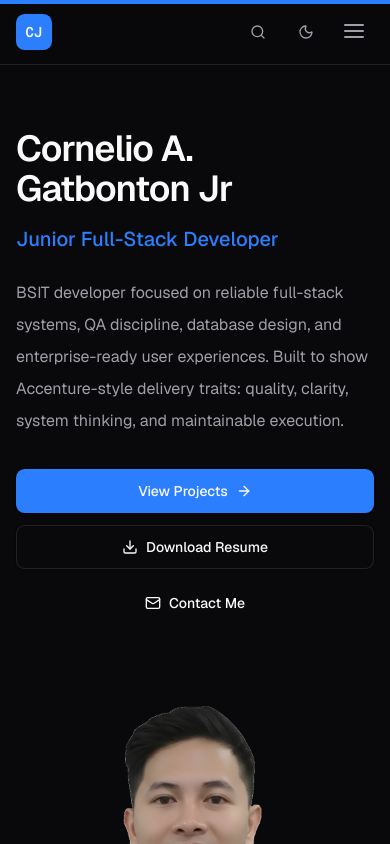
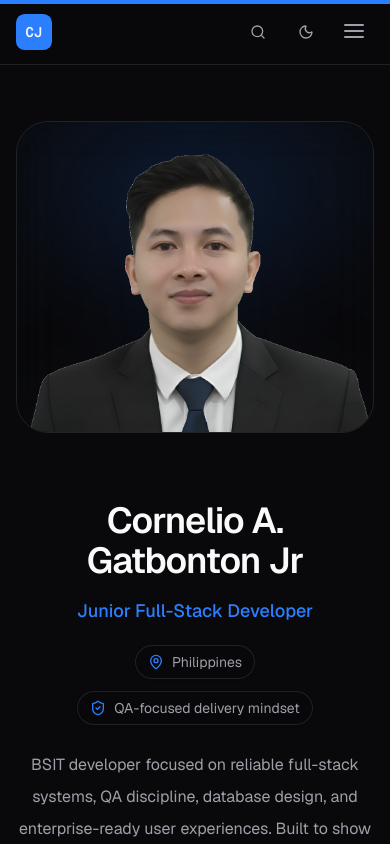
Before and after one commit to Jay-Scripts/CODEX-CRASH-COURSE, a Next.js app: page / in a window 390 px wide. Shown: the top 844 px of the page. Built offline with nearby package versions, Linux system fonts and the light colour scheme.

Commit message:
Landing page section responsive

```diff
--- a/components/sections/home/hero-section.tsx
+++ b/components/sections/home/hero-section.tsx
@@ -1,64 +1,143 @@
-import { ArrowRight, Download, Mail, ShieldCheck } from "lucide-react";
+"use client";
+
+import { ArrowRight, Download, Mail, MapPin, ShieldCheck } from "lucide-react";
+import { motion } from "framer-motion";
 import Image from "next/image";
 import Link from "next/link";
 import { profile } from "@/constants/portfolio.constants";
 import { Badge } from "@/components/ui/badge";
 import { Button } from "@/components/ui/button";
 
+const smoothEase = [0.22, 1, 0.36, 1] as const;
+
+const heroContentVariants = {
+  hidden: {},
+  visible: {
+    transition: {
+      staggerChildren: 0.12,
+      delayChildren: 0.08,
+    },
+  },
+};
+
+const heroItemVariants = {
+  hidden: {
+    opacity: 0,
+    y: 24,
+  },
+  visible: {
+    opacity: 1,
+    y: 0,
+    transition: {
+      duration: 0.6,
+      ease: smoothEase,
+    },
+  },
+};
+
 /**
- * Displays the recruiter-facing hero section with primary calls to action.
+ * Displays the recruiter-facing hero section with responsive layout, portrait framing, and primary calls to action.
  */
 export const HeroSection = () => (
-  <section
+  <motion.section
+    animate="visible"
     className="relative overflow-hidden border-b border-border bg-background"
     id="top"
+    initial="hidden"
+    variants={heroContentVariants}
   >
-    <div className="absolute inset-x-0 top-0 -z-10 h-96 bg-[radial-gradient(circle_at_top,_color-mix(in_oklab,_var(--primary)_22%,_transparent),_transparent_55%)]" />
-    <div className="mx-auto grid min-h-[calc(100vh-4rem)] w-full max-w-7xl items-center gap-12 px-4 py-16 sm:px-6 lg:grid-cols-[1.1fr_0.9fr] lg:px-8">
-      <div className="max-w-3xl">
-        <h1 className="text-4xl font-semibold tracking-tight text-foreground sm:text-6xl lg:text-7xl">
+    <div className="absolute inset-x-0 top-0 -z-10 h-[28rem] bg-[radial-gradient(circle_at_top,_color-mix(in_oklab,_var(--primary)_26%,_transparent),_transparent_58%)] sm:h-[34rem]" />
+    <div className="absolute right-[-12%] top-24 -z-10 hidden size-72 rounded-full bg-primary/12 blur-3xl dark:block lg:block" />
+    <div className="absolute left-[-10%] top-16 -z-10 hidden size-56 rounded-full bg-primary/10 blur-3xl sm:block" />
+    <div className="mx-auto grid min-h-[calc(100vh-4rem)] w-full max-w-7xl items-center gap-12 px-4 py-14 sm:px-6 sm:py-20 lg:grid-cols-[1.02fr_0.98fr] lg:gap-16 lg:px-8 lg:py-24">
+      <motion.div
+        className="order-2 max-w-3xl text-center lg:order-1 lg:text-left"
+        variants={heroContentVariants}
+      >
+        <motion.h1
+          className="mt-5 text-balance text-4xl font-semibold tracking-tight text-foreground sm:text-5xl lg:text-6xl xl:text-7xl"
+          variants={heroItemVariants}
+        >
           {profile.name}
-        </h1>
-        <p className="mt-4 text-xl font-medium text-primary sm:text-2xl">
+        </motion.h1>
+        <motion.p
+          className="mt-4 text-lg font-medium text-primary sm:text-2xl"
+          variants={heroItemVariants}
+        >
           {profile.role}
-        </p>
-        <p className="mt-6 max-w-2xl text-base leading-8 text-muted-foreground sm:text-lg">
-          {profile.summary} Built to show Accenture-style delivery traits:
+        </motion.p>
+        <motion.div
+          className="mt-5 flex flex-wrap items-center justify-center gap-3 text-sm text-muted-foreground lg:justify-start"
+          variants={heroItemVariants}
+        >
+          <span className="inline-flex items-center gap-2 rounded-full border border-border/70 bg-background/75 px-3 py-1.5 shadow-sm backdrop-blur">
+            <MapPin className="size-4 text-primary" />
+            {profile.location}
+          </span>
+          <span className="inline-flex items-center gap-2 rounded-full border border-border/70 bg-background/75 px-3 py-1.5 shadow-sm backdrop-blur">
+            <ShieldCheck className="size-4 text-primary" />
+            QA-focused delivery mindset
+          </span>
+        </motion.div>
+        <motion.p
+          className="mx-auto mt-6 max-w-2xl text-pretty text-base leading-8 text-muted-foreground sm:text-lg lg:mx-0"
+          variants={heroItemVariants}
+        >
+          {profile.summary} Built to show enterprise-ready delivery traits:
           quality, clarity, system thinking, and maintainable execution.
-        </p>
-        <div className="mt-8 flex flex-col gap-3 sm:flex-row">
-          <Button asChild size="lg">
+        </motion.p>
+        <motion.div
+          className="mt-8 flex flex-col gap-3 sm:flex-row sm:flex-wrap sm:justify-center lg:justify-start"
+          variants={heroItemVariants}
+        >
+          <Button
+            asChild
+            className="shadow-lg shadow-primary/20 sm:min-w-40"
+            size="lg"
+          >
             <Link href="#projects">
               View Projects
               <ArrowRight />
             </Link>
           </Button>
-          <Button asChild size="lg" variant="outline">
+          <Button
+            asChild
+            className="border-border/80 bg-background/80 backdrop-blur sm:min-w-40"
+            size="lg"
+            variant="outline"
+          >
             <Link href={profile.resumeUrl}>
               <Download />
               Download Resume
             </Link>
           </Button>
-          <Button asChild size="lg" variant="ghost">
+          <Button asChild className="sm:min-w-40" size="lg" variant="ghost">
             <Link href="#contact">
               <Mail />
               Contact Me
             </Link>
           </Button>
-        </div>
-      </div>
-      <div className="mx-auto w-full max-w-[532px] lg:mx-0 lg:justify-self-end">
+        </motion.div>
+      </motion.div>
+      <motion.div
+        className="order-1 mx-auto w-full max-w-[26rem] lg:order-2 lg:max-w-[32rem] lg:justify-self-end"
+        variants={heroItemVariants}
+      >
+        <div className="relative isolate overflow-hidden rounded-[2rem] border border-border/70 backdrop-blur-xl ">
+          <div className="absolute inset-x-8 top-0 h-32 rounded-full bg-primary/18 blur-3xl" />
+
           <Image
             alt={`${profile.name} portrait`}
-          className="h-auto w-full object-contain"
+            className="mx-auto h-auto w-full max-w-[22rem] object-contain drop-shadow-[0_28px_36px_rgba(15,23,42,0.28)] sm:max-w-[26rem]"
             height={938}
             priority
-          sizes="(min-width: 1024px) 532px, min(100vw - 2rem, 532px)"
+            sizes="(min-width: 1024px) 32rem, (min-width: 640px) 26rem, calc(100vw - 4rem)"
             src="/jr-pic-transparent.png"
             unoptimized
             width={1064}
           />
         </div>
+      </motion.div>
     </div>
-  </section>
+  </motion.section>
 );
```
Also changed, not shown: 1 other file (tests, documents, lock files or other folders). Lines whose indentation alone changed are shown as unchanged.
